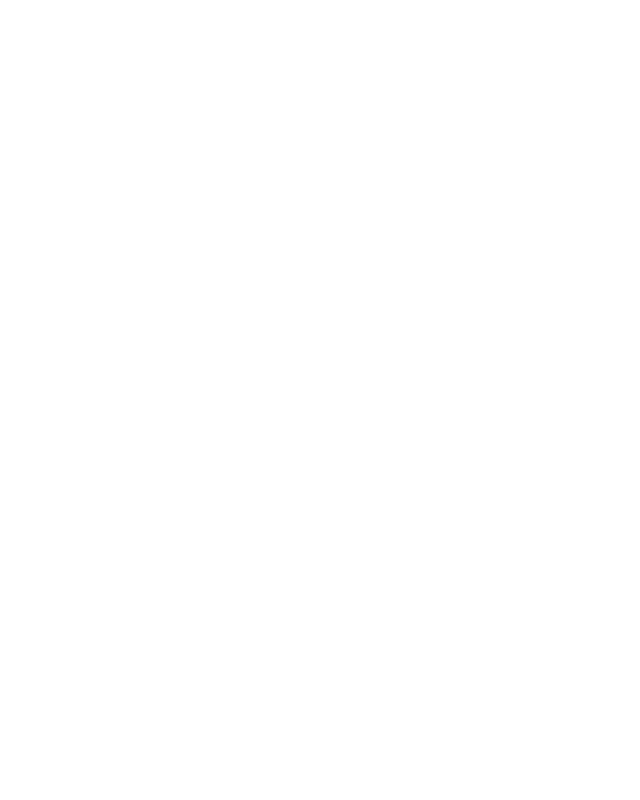
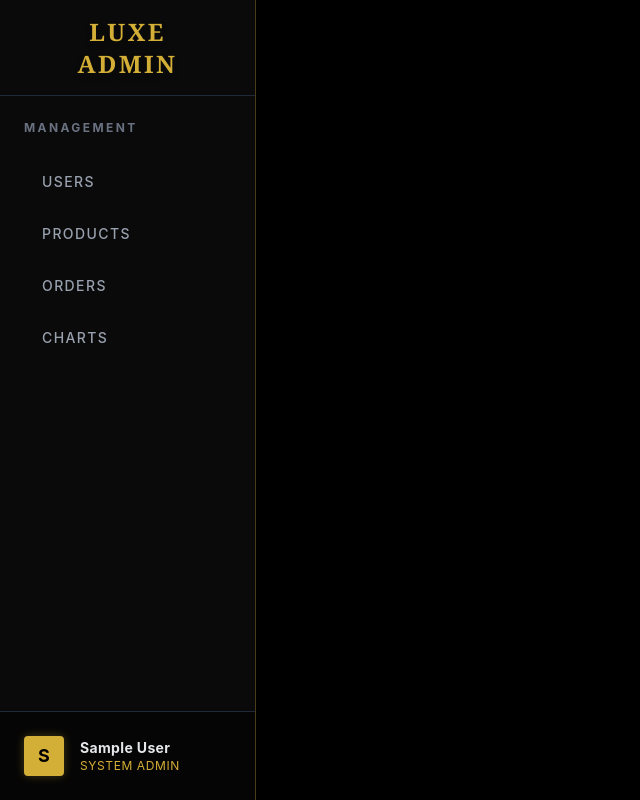
Before and after one commit to kavidu717/chronolux, a React app in the folder frontend/: page /admin in a window 1280 px wide. Before the commit this address had no page. Shown: the whole page, without its empty margins (0-640 px from the left). Built offline with nearby package versions, Linux system fonts and the light colour scheme; sample sign-in values are in the browser's storage; the HTML template or start-up script is replaced by a standard one.

Commit message:
create basic admin panel

```diff
--- a/frontend/src/App.jsx
+++ b/frontend/src/App.jsx
@@ -10,6 +10,8 @@
 import PaymentSuccess from "./Pages/PaymentSuccess"
 import Profile from "./Pages/Profile"
 import MyOrders from "./Pages/MyOrders"
+
+import AdminLayout from "./Layout/AdminLayout"
 
 
 
@@ -40,6 +42,15 @@
         </Route>
 
 
+        <Route path="/admin" element={<AdminLayout />} >
+
+
+
+        </Route>
+
+
+
+
       </Routes>
     </>
   )
--- /dev/null
+++ b/frontend/src/Layout/AdminLayout.jsx
@@ -0,0 +1,89 @@
+import { useSelector } from "react-redux";
+import { Navigate, Outlet, Link } from "react-router-dom";
+
+export default function AdminDashboard() {
+  const { user } = useSelector((state) => state.auth);
+
+
+  if (!user || user.role !== "admin") {
+    return <Navigate to="/" />;
+  }
+
+  return (
+    <div className="flex min-h-screen bg-black font-sans text-gray-200">
+
+
+      <aside className="w-64 flex-shrink-0 bg-[#0a0a0a] border-r border-[#D4AF37]/30 flex flex-col shadow-[4px_0_24px_rgba(0,0,0,0.5)] z-10">
+
+        {/* Admin Brand Header */}
+        <div className="h-24 flex items-center justify-center border-b border-gray-800">
+          <h1 className="text-[#D4AF37] font-serif text-2xl tracking-widest uppercase font-bold drop-shadow-md text-center">
+            Luxe<br/>Admin
+          </h1>
+        </div>
+
+        {/* Navigation Links */}
+        <nav className="flex-1 flex flex-col gap-2 p-6">
+          <p className="text-xs text-gray-500 uppercase tracking-[0.2em] font-bold mb-4">
+            Management
+          </p>
+
+          <Link
+            to="/admin/users"
+            className="px-4 py-3 text-sm tracking-widest uppercase font-medium rounded-sm border-l-2 border-transparent text-gray-400 hover:border-[#D4AF37] hover:text-[#D4AF37] hover:bg-white/5 transition-all duration-300"
+          >
+            Users
+          </Link>
+
+          <Link
+            to="/admin/products"
+            className="px-4 py-3 text-sm tracking-widest uppercase font-medium rounded-sm border-l-2 border-transparent text-gray-400 hover:border-[#D4AF37] hover:text-[#D4AF37] hover:bg-white/5 transition-all duration-300"
+          >
+            Products
+          </Link>
+
+          <Link
+            to="/admin/orders"
+            className="px-4 py-3 text-sm tracking-widest uppercase font-medium rounded-sm border-l-2 border-transparent text-gray-400 hover:border-[#D4AF37] hover:text-[#D4AF37] hover:bg-white/5 transition-all duration-300"
+          >
+            Orders
+          </Link>
+
+          <Link
+            to="/admin/charts"
+            className="px-4 py-3 text-sm tracking-widest uppercase font-medium rounded-sm border-l-2 border-transparent text-gray-400 hover:border-[#D4AF37] hover:text-[#D4AF37] hover:bg-white/5 transition-all duration-300"
+          >
+            Charts
+          </Link>
+        </nav>
+
+
+        <div className="p-6 border-t border-gray-800 bg-black/50">
+          <div className="flex items-center gap-4">
+            {/* Minimalist Avatar */}
+            <div className="w-10 h-10 rounded-sm bg-[#D4AF37] flex items-center justify-center text-black font-bold uppercase text-lg shadow-[0_0_10px_rgba(212,175,55,0.3)]">
+              {user?.name?.charAt(0) || "A"}
+            </div>
+            <div className="flex flex-col">
+              <span className="text-sm font-bold text-gray-200 tracking-wide line-clamp-1">
+                {user?.name || "Admin"}
+              </span>
+              <span className="text-xs text-[#D4AF37] uppercase tracking-wider">
+                System Admin
+              </span>
+            </div>
+          </div>
+        </div>
+      </aside>
+
+
+      <main className="flex-1 bg-black overflow-y-auto">
+        <div className="p-8 md:p-12">
+
+          <Outlet />
+        </div>
+      </main>
+
+    </div>
+  );
+}
--- a/frontend/src/Pages/Login.jsx
+++ b/frontend/src/Pages/Login.jsx
@@ -22,10 +22,51 @@
     });
   };
 
-  const handleSubmit = (e) => {
-    e.preventDefault();
-    dispatch(login(formData));
-  };
+   const handleSubmit = async (e) => {
+
+  e.preventDefault();
+
+  const res = await dispatch(
+    login(formData)
+  );
+
+  // 🟢 LOGIN SUCCESS
+  if (res.payload?.user) {
+
+    // 🟢 ADMIN LOGIN
+    if (res.payload.user.role === "admin") {
+
+      toast.success("Welcome Admin", {
+        style: {
+          background: "#111",
+          color: "#D4AF37",
+          border: "1px solid #D4AF37"
+        }
+      });
+
+      navigate("/admin");
+
+    }
+
+    // 🟢 NORMAL USER LOGIN
+    else {
+
+      toast.success("Login successful", {
+        style: {
+          background: "#111",
+          color: "#D4AF37",
+          border: "1px solid #D4AF37"
+        }
+      });
+
+      navigate("/");
+
+    }
+
+  }
+
+};
+
 
   // 🎯 SUCCESS LOGIN
   useEffect(() => {
--- a/frontend/src/Pages/MyOrders.jsx
+++ b/frontend/src/Pages/MyOrders.jsx
@@ -8,12 +8,12 @@
 
   const { orders, loading } = useSelector((state) => state.orders);
 
-  // 🟢 LOAD ORDERS
+
   useEffect(() => {
     dispatch(fetchMyOrders());
   }, [dispatch]);
 
-  // 🟢 LOADING STATE
+
   if (loading) {
     return (
       <div className="min-h-[calc(100vh-80px)] bg-black flex justify-center items-center">
```
